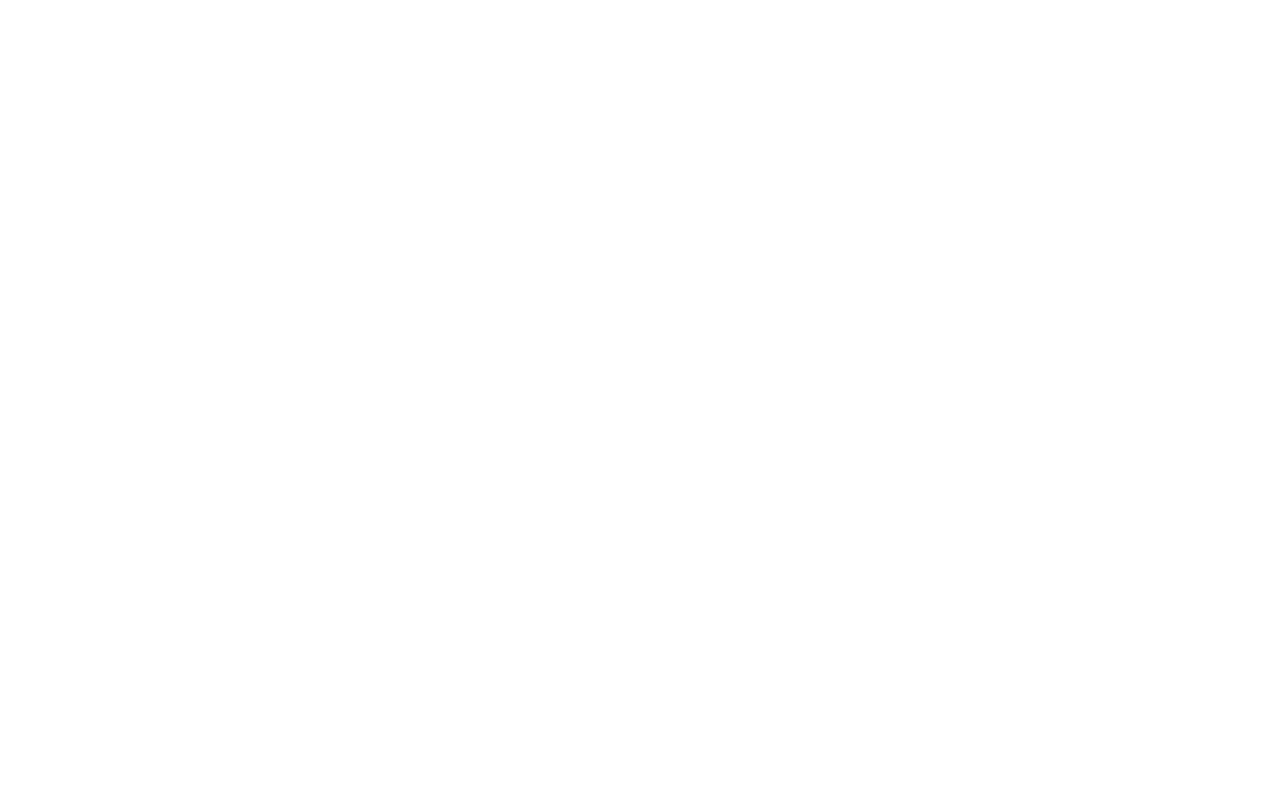
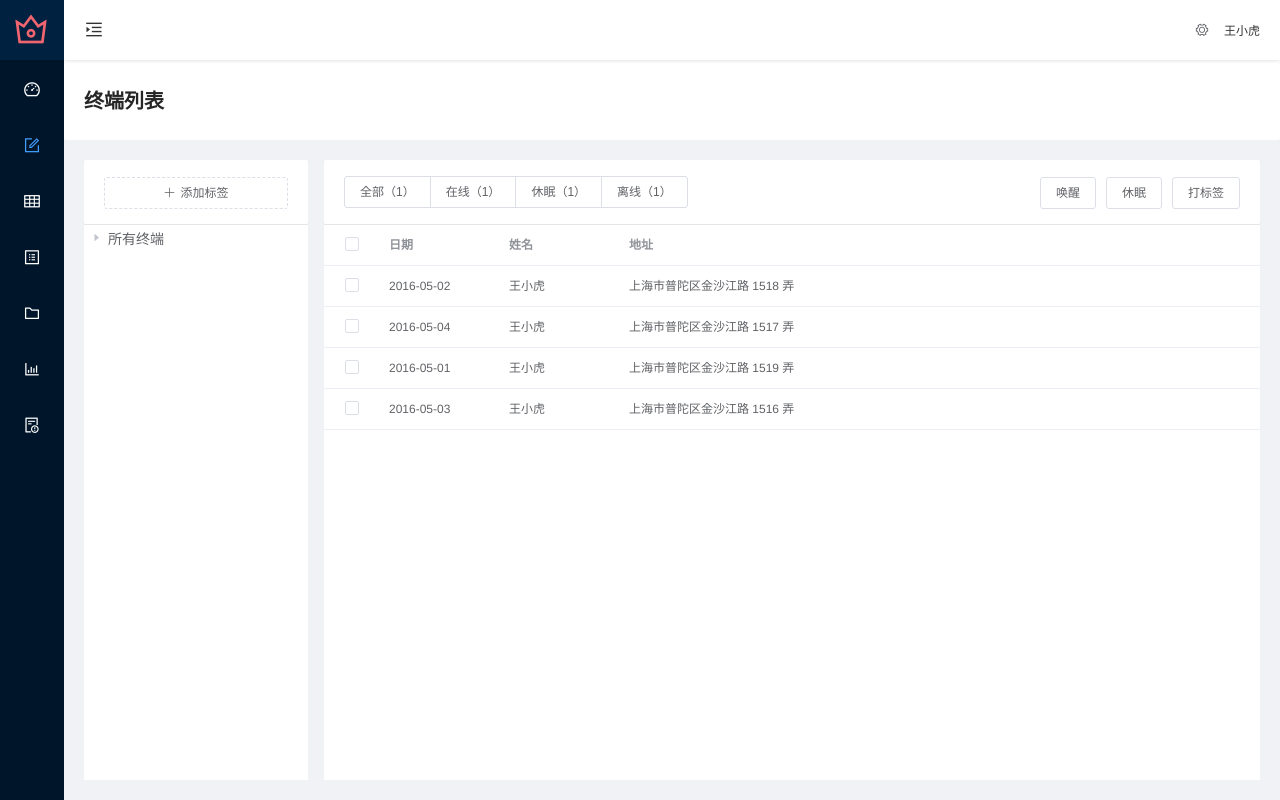
Before and after one commit to BennyCxb/vue-IMS, a Vue app: page /#/Terminal in a window 1280 px wide. Built offline with nearby package versions, Linux system fonts and the light colour scheme.

Commit message:
新增终端管理

```diff
--- a/src/components/common/Home.vue
+++ b/src/components/common/Home.vue
@@ -23,11 +23,11 @@
         <span>王小虎</span>
       </el-header>
 
-      <el-main>
+      <!--<el-main>-->
         <transition name="move" mode="out-in">
           <router-view></router-view>
         </transition>
-      </el-main>
+      <!--</el-main>-->
     </el-container>
   </el-container>
 
--- a/src/components/common/Sidebar.vue
+++ b/src/components/common/Sidebar.vue
@@ -1,14 +1,19 @@
 <template>
-  <el-menu default-active="1"
+  <el-menu default-active="2"
            class="el-menu-vertical"
            background-color="#001529"
            text-color="#fff"
+           router
            :collapse="isCollapse">
+    <div class="main-logo">
+      <i class="icon iconfont icon-crown"></i>
+      <span slot="title" v-if="!isCollapse">Info Display Pro</span>
+    </div>
     <el-menu-item index="1">
       <i class="icon iconfont icon-dashboard"></i>
       <span slot="title">总览</span>
     </el-menu-item>
-    <el-menu-item index="2">
+    <el-menu-item index="2" route="Terminal">
       <i class="icon iconfont icon-edit-square"></i>
       <span slot="title">终端管理</span>
     </el-menu-item>
@@ -52,13 +57,31 @@
     text-align: left;
   }
   .el-menu-vertical:not(.el-menu--collapse) {
-    width: 200px;
+    width: 250px;
     height: 100%;
     min-height: 400px;
   }
 
   .el-menu, .el-menu-vertical, .el-menu--collapse {
     background: #001529;
+  }
+
+  .main-logo {
+    height: 60px;
+    line-height: 60px;
+    padding: 0 11px;
+    background:rgba(0,33,64,1);
+    font-size: 24px;
+    color: #ffffff;
+  }
+
+  .main-logo .iconfont {
+    display: inline-block;
+    margin-top: -5px;
+    margin-right: 5px;
+    font-size: 40px;
+    vertical-align: middle;
+    color: #F0656F;
   }
 
   .el-menu-item .iconfont {
--- /dev/null
+++ b/src/components/page/Terminal.vue
@@ -0,0 +1,186 @@
+<template>
+  <el-container class="terminal-container">
+    <el-header class="term-header">终端列表</el-header>
+    <el-container class="terminal-table-container">
+      <el-aside width="240px">
+        <el-container class="term-sort">
+          <el-header class="term-sort-header text-center">
+            <el-button icon="el-icon-plus" plain>添加标签</el-button>
+          </el-header>
+          <el-main class="term-sort-main">
+            <el-tree :data="data" :props="defaultProps" @node-click="handleNodeClick"></el-tree>
+          </el-main>
+        </el-container>
+      </el-aside>
+      <el-main>
+        <el-header class="term-list-header">
+          <el-row>
+            <el-col :span="15" class="text-left">
+              <el-button-group>
+                <el-button plain>全部（1）</el-button>
+                <el-button plain>在线（1）</el-button>
+                <el-button plain>休眠（1）</el-button>
+                <el-button plain>离线（1）</el-button>
+              </el-button-group>
+            </el-col>
+            <el-col :span="9" class="text-right">
+              <el-button plain>唤醒</el-button>
+              <el-button plain>休眠</el-button>
+              <el-button plain>打标签</el-button>
+            </el-col>
+          </el-row>
+        </el-header>
+        <el-main class="term-list-main">
+          <el-table
+            ref="multipleTable"
+            :data="tableData"
+            tooltip-effect="dark"
+            style="width: 100%"
+            @selection-change="handleSelectionChange">
+            <el-table-column
+              type="selection"
+              align="center"
+              width="55">
+            </el-table-column>
+            <el-table-column
+              label="日期"
+              width="120">
+              <template slot-scope="scope">{{ scope.row.date }}</template>
+            </el-table-column>
+            <el-table-column
+              prop="name"
+              label="姓名"
+              width="120">
+            </el-table-column>
+            <el-table-column
+              prop="address"
+              label="地址"
+              show-overflow-tooltip>
+            </el-table-column>
+          </el-table>
+        </el-main>
+      </el-main>
+    </el-container>
+  </el-container>
+</template>
+
+<script>
+  export default {
+    data() {
+      return {
+        data: [{
+          label: '所有终端',
+          children: [{
+            label: '未命名终端',
+            children: [{
+              label: '三级 2-1-1'
+            }]
+          }, {
+            label: '分组标签一',
+            children: [{
+              label: '三级 2-2-1'
+            }]
+          }]
+        }],
+        defaultProps: {
+          children: 'children',
+          label: 'label'
+        },
+        tableData: [{
+          date: '2016-05-02',
+          name: '王小虎',
+          address: '上海市普陀区金沙江路 1518 弄'
+        }, {
+          date: '2016-05-04',
+          name: '王小虎',
+          address: '上海市普陀区金沙江路 1517 弄'
+        }, {
+          date: '2016-05-01',
+          name: '王小虎',
+          address: '上海市普陀区金沙江路 1519 弄'
+        }, {
+          date: '2016-05-03',
+          name: '王小虎',
+          address: '上海市普陀区金沙江路 1516 弄'
+        }]
+      }
+    },
+    methods: {
+      handleNodeClick (data) {
+        console.log(data)
+      },
+      toggleSelection (rows) {
+        if (rows) {
+          rows.forEach(row => {
+            this.$refs.multipleTable.toggleRowSelection(row)
+          })
+        } else {
+          this.$refs.multipleTable.clearSelection()
+        }
+      },
+      handleSelectionChange (val) {
+        this.multipleSelection = val
+      }
+    }
+  }
+</script>
+
+<style scoped>
+  .terminal-container {
+    margin-top: 3px;
+    background: #F0F2F5;
+  }
+
+  .terminal-container .term-header {
+    height: 77px !important;
+    line-height: 77px !important;
+    border-radius: 2px;
+    background-color: #ffffff;
+    text-align: left;
+    font-size: 20px;
+    font-weight: bold;
+    color: rgba(0, 0, 0, 0.85);
+  }
+
+  .term-sort {
+    height: 100%;
+    margin-right: 16px;
+  }
+
+  .term-sort-header, .term-list-header {
+    height: 65px !important;
+    line-height: 60px !important;
+    border-radius: 2px;
+    background-color: #ffffff;
+    border-bottom: 1px solid rgba(0, 0, 0, 0.1);
+    font-size: 20px;
+    color: rgba(0, 0, 0, 0.85);
+  }
+
+  .term-sort-header > button {
+    width: 100%;
+    border-style: dashed;
+  }
+
+  .term-sort-main {
+    height: 100%;
+    background-color: #ffffff;
+  }
+
+  .terminal-table-container {
+    padding: 20px;
+  }
+
+  .el-main {
+    padding: 0;
+  }
+
+  .term-sort-main .el-tree-node__content {
+    padding: 10px;
+  }
+
+  .term-list-main {
+    height: calc(100% - 65px);
+    background-color: #ffffff;
+  }
+</style>
--- a/static/css/basic.css
+++ b/static/css/basic.css
@@ -5,7 +5,7 @@
 }
 
 .text-left {
-  text-align: center;
+  text-align: left;
 }
 
 .text-center {
@@ -13,5 +13,13 @@
 }
 
 .text-right {
-  text-align: center;
+  text-align: right;
 }
+
+.pull-left {
+  float: left;
+}
+
+.pull-right {
+  float: right;
+}
```
Also changed, not shown: src/router/index.js (+10 -6 lines).
